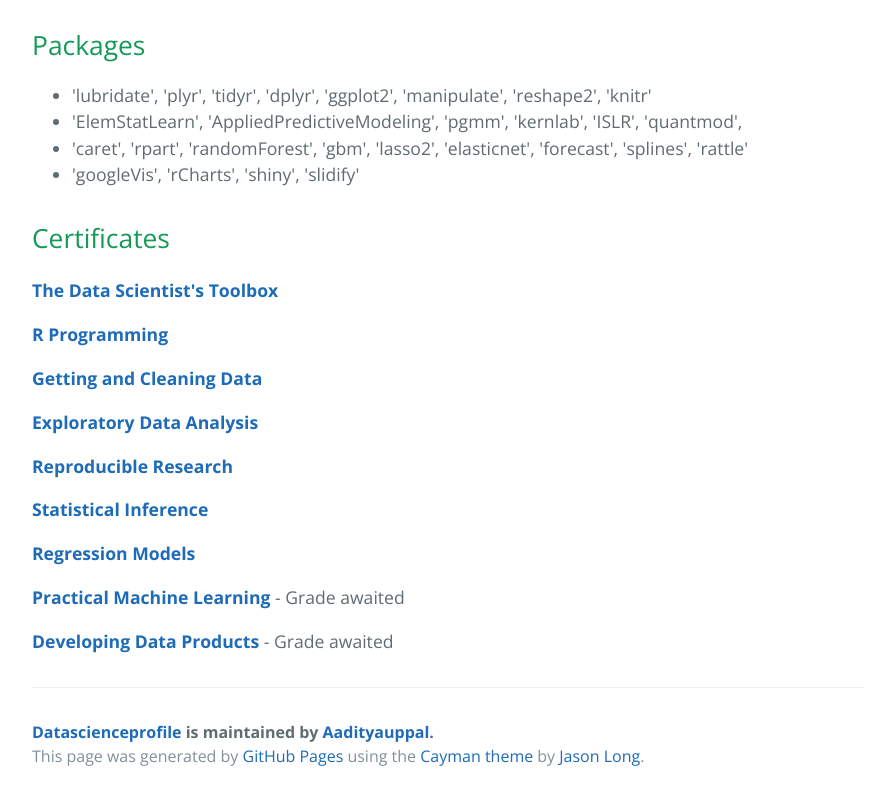
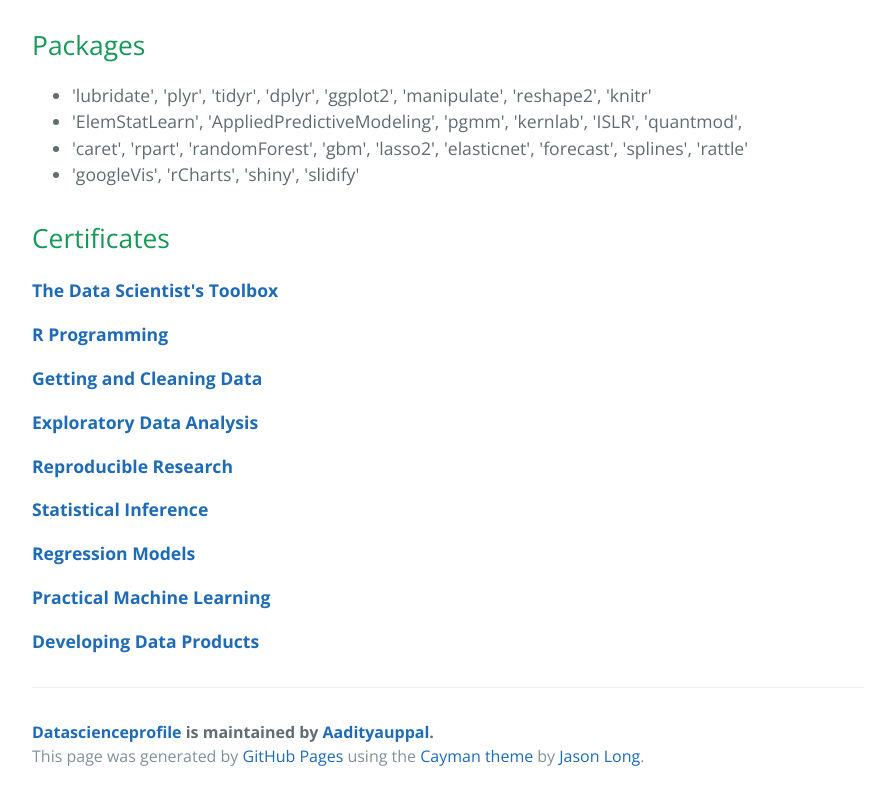
Before and after one commit to Aadityauppal/DataScienceProfile, a plain HTML site: page index.html in a window 1280 px wide. Shown: the part 1905-2705 px from the top of the page, without its empty margins (192-1087 px from the left). Drawn offline with nearby package versions, Linux system fonts and the light colour scheme.

Commit message:
Create gh-pages branch via GitHub

```diff
--- a/index.html
+++ b/index.html
@@ -5,7 +5,7 @@
     <title>Datascienceprofile by Aadityauppal</title>
     <meta name="viewport" content="width=device-width, initial-scale=1">
     <link rel="stylesheet" type="text/css" href="stylesheets/normalize.css" media="screen">
-    <link href='http://fonts.googleapis.com/css?family=Open+Sans:400,700' rel='stylesheet' type='text/css'>
+    <link href='https://fonts.googleapis.com/css?family=Open+Sans:400,700' rel='stylesheet' type='text/css'>
     <link rel="stylesheet" type="text/css" href="stylesheets/stylesheet.css" media="screen">
     <link rel="stylesheet" type="text/css" href="stylesheets/github-light.css" media="screen">
   </head>
@@ -107,9 +107,9 @@
 
 <p><a href="https://www.coursera.org/account/accomplishments/records/fpGtRg4Kvjk8pXc5"><strong>Regression Models</strong></a></p>
 
-<p><a href=""><strong>Practical Machine Learning</strong></a> - Grade awaited</p>
+<p><a href="https://www.coursera.org/account/accomplishments/records/9gHHnKBWhNLn4aBT"><strong>Practical Machine Learning</strong></a></p>
 
-<p><a href=""><strong>Developing Data Products</strong></a> - Grade awaited</p>
+<p><a href="https://www.coursera.org/account/accomplishments/records/8ymRvAEYWuDc6dbA"><strong>Developing Data Products</strong></a></p>
 
       <footer class="site-footer">
         <span class="site-footer-owner"><a href="https://github.com/Aadityauppal/DataScienceProfile">Datascienceprofile</a> is maintained by <a href="https://github.com/Aadityauppal">Aadityauppal</a>.</span>
```
Also changed, not shown: params.json (+1 -1 lines).
